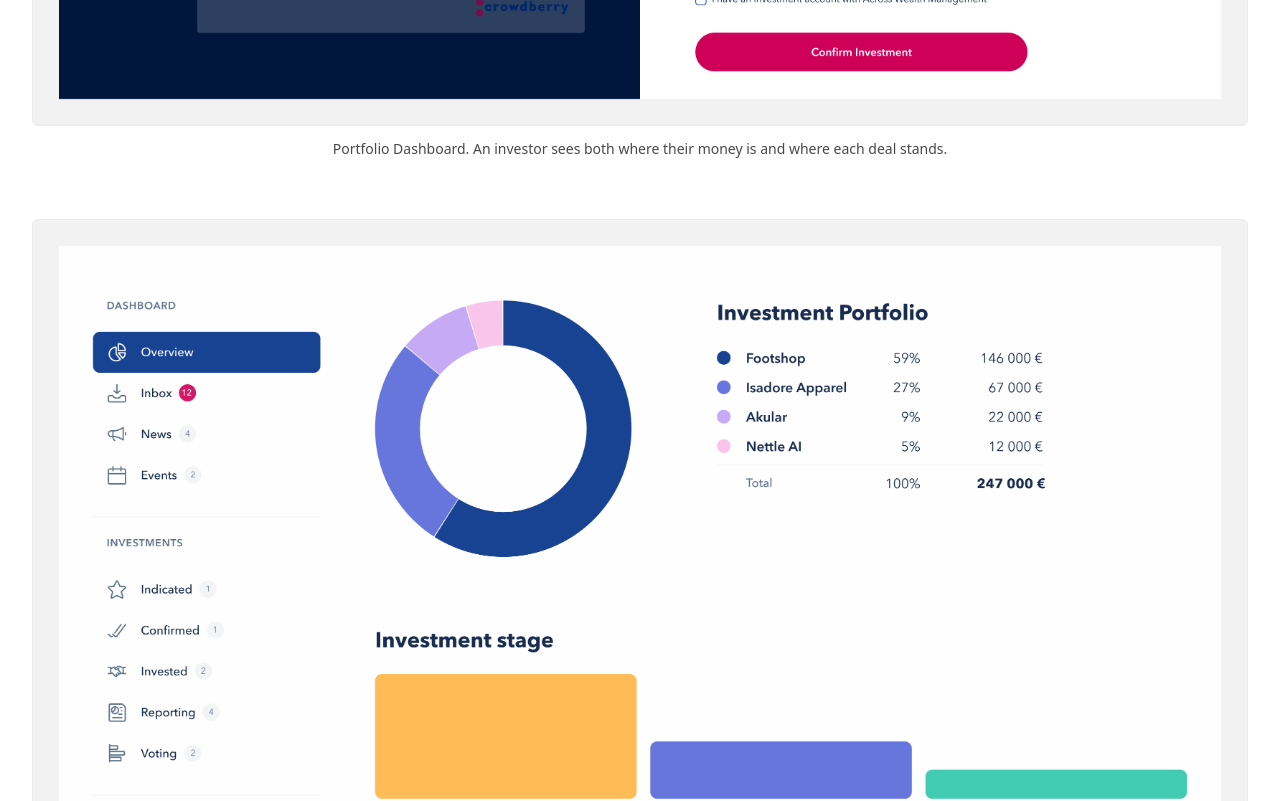
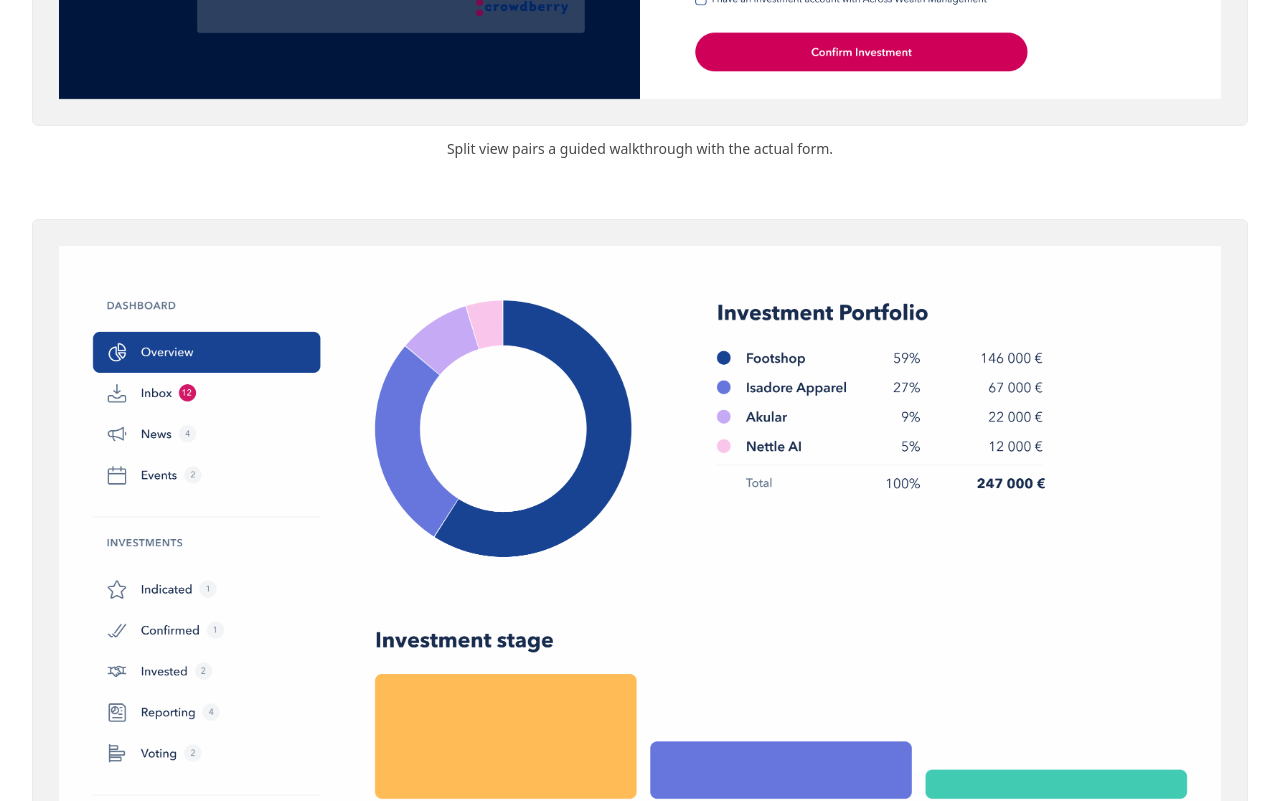
Before and after one commit to branislavbencik/portfolio, a Next.js app: page /crowdberry in a window 1280 px wide. Shown: the part 2260-3061 px from the top of the page. Built offline with nearby package versions, Linux system fonts and the light colour scheme.

Commit message:
fix: swap captions

```diff
--- a/src/app/crowdberry/page.tsx
+++ b/src/app/crowdberry/page.tsx
@@ -17,11 +17,11 @@
             },
             {
               src: "/images/crowdberry/crowdberry-ws1.png",
-              caption: "Portfolio Dashboard. An investor sees both where their money is and where each deal stands.",
+              caption: "Split view pairs a guided walkthrough with the actual form.",
             },
             {
               src: "/images/crowdberry/crowdberry-ws2.png",
-              caption: "Split view pairs a guided walkthrough with the actual form.",
+              caption: "Portfolio Dashboard. An investor sees both where their money is and where each deal stands.",
             },
           ]}
         />
```
